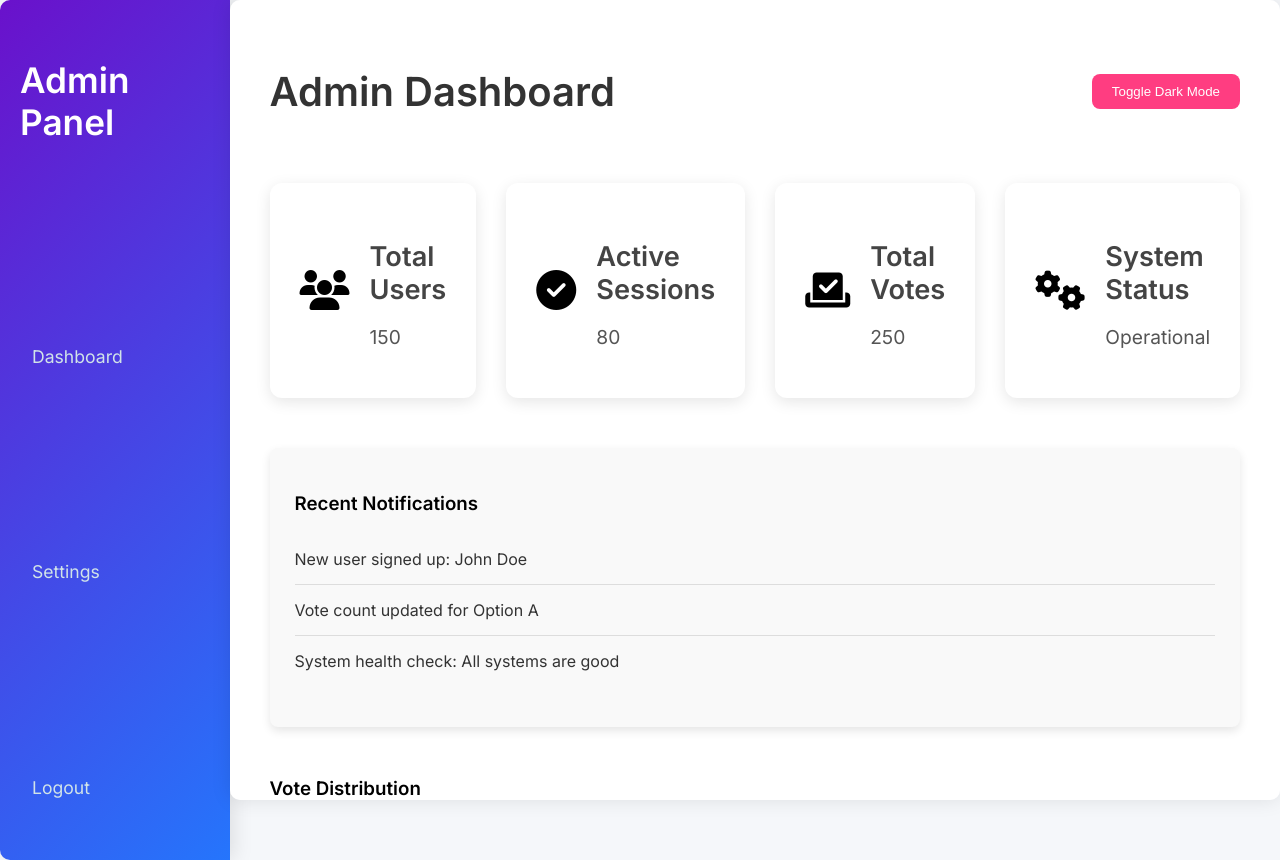
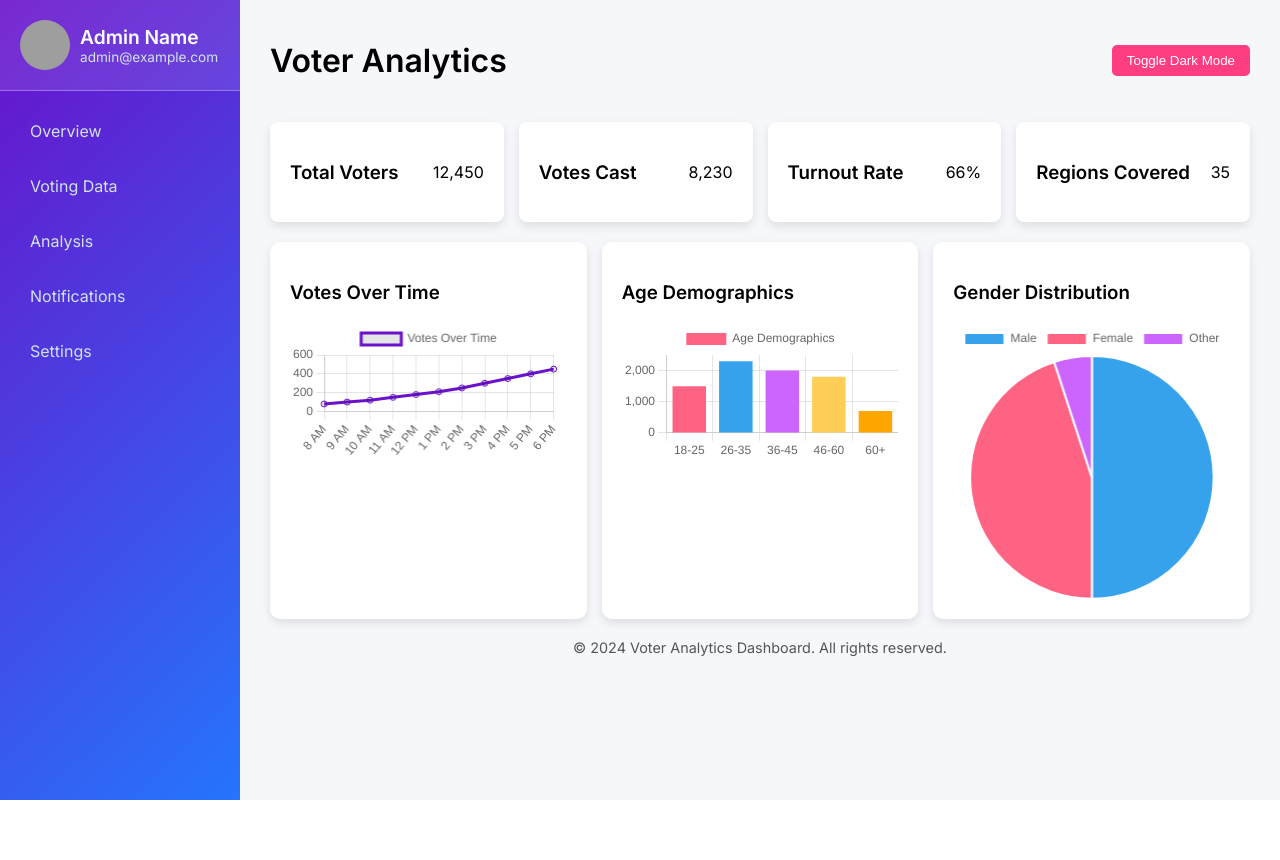
Before and after one commit to dharshanarayanan/Software_Engineering_project, a Flask app: template templates/dashboard.html in a window 1280 px wide. After the commit the page ends 800 px from the top, so only its background shows below. Run offline with Flask 3, Linux system fonts and the light colour scheme; the template is opened without the code that fills it, so the values that code supplies are empty; a map, chart or similar area stays blank; some libraries are stand-ins or nearby versions; grey boxes are pictures that could not be loaded.

```diff
--- a/templates/dashboard.html
+++ b/templates/dashboard.html
@@ -3,9 +3,9 @@
 <head>
     <meta charset="UTF-8">
     <meta name="viewport" content="width=device-width, initial-scale=1.0">
-    <title>Admin Dashboard</title>
+    <title>Voter Analytics Dashboard</title>
     <link href="https://fonts.googleapis.com/css2?family=Inter:wght@400;600&display=swap" rel="stylesheet">
-    <script src="https://kit.fontawesome.com/a076d05399.js"></script>
+    <script src="https://cdn.jsdelivr.net/npm/chart.js"></script>
     <style>
         body {
             font-family: 'Inter', sans-serif;
@@ -13,88 +13,100 @@
             padding: 0;
             background-color: #f5f7fa;
             display: flex;
-            flex-direction: row;
             height: 100vh;
             overflow: hidden;
-            transition: background-color 0.3s ease;
         }
 
         /* Sidebar */
         .sidebar {
-            width: 250px;
+            width: 240px;
             background: linear-gradient(135deg, #6a11cb, #2575fc);
             color: white;
-            padding: 30px 20px;
             display: flex;
             flex-direction: column;
-            justify-content: space-between;
             height: 100vh;
             position: sticky;
             top: 0;
-            box-shadow: 4px 0 20px rgba(0, 0, 0, 0.1);
-            border-radius: 10px 0 0 10px;
+            overflow-y: auto;
         }
 
-        .sidebar h2 {
-            font-size: 2.2rem;
+        .sidebar-header {
+            display: flex;
+            align-items: center;
+            padding: 20px;
+            cursor: pointer;
+            background: rgba(255, 255, 255, 0.1);
+            border-bottom: 1px solid rgba(255, 255, 255, 0.3);
+        }
+
+        .sidebar-header img {
+            width: 50px;
+            height: 50px;
+            border-radius: 50%;
+            margin-right: 10px;
+        }
+
+        .sidebar-header h3 {
+            margin: 0;
+            font-size: 1.2rem;
             font-weight: 600;
-            color: white;
-            margin-bottom: 40px;
+        }
+
+        .sidebar-header p {
+            margin: 0;
+            font-size: 0.85rem;
+            color: #d1e3e8;
+        }
+
+        .sidebar-content {
+            padding: 20px;
+            flex-grow: 1;
         }
 
         .sidebar a {
+            display: block;
             color: #d1e3e8;
             text-decoration: none;
-            font-size: 1.1rem;
-            margin-bottom: 20px;
-            padding: 12px;
-            border-radius: 8px;
-            transition: all 0.3s ease;
+            font-size: 1rem;
+            margin-bottom: 15px;
+            padding: 10px;
+            border-radius: 5px;
+            transition: background-color 0.3s ease;
         }
 
         .sidebar a:hover {
             background-color: rgba(255, 255, 255, 0.2);
-            padding-left: 20px;
-            color: white;
+        }
+
+        /* Collapsible Profile */
+        .sidebar-header.collapsed + .sidebar-content {
+            display: none;
         }
 
         /* Dashboard */
         .dashboard {
             flex-grow: 1;
-            padding: 40px;
-            width: 100%;
+            padding: 20px 30px;
             overflow-y: auto;
-            background: #ffffff;
-            border-radius: 10px;
-            box-shadow: 0 0 20px rgba(0, 0, 0, 0.1);
-            transition: background-color 0.3s ease;
-            position: relative;
-        }
-
-        body.dark-mode .dashboard {
-            background: #2f3640;
-            color: white;
         }
 
         .dashboard-header {
             display: flex;
             justify-content: space-between;
             align-items: center;
-            margin-bottom: 40px;
+            margin-bottom: 20px;
         }
 
         .dashboard-header h1 {
-            font-size: 2.5rem;
-            font-weight: 600;
-            color: #333;
+            font-size: 2rem;
         }
 
         .dark-mode-btn {
             background: #ff3d81;
             color: white;
             border: none;
-            padding: 10px 20px;
-            border-radius: 8px;
+            padding: 8px 15px;
+            border-radius: 5px;
             cursor: pointer;
             transition: background-color 0.3s ease;
         }
@@ -106,212 +118,168 @@
         /* Card Container */
         .card-container {
             display: grid;
-            grid-template-columns: repeat(4, 1fr);
-            gap: 30px;
-            margin-bottom: 50px;
+            grid-template-columns: repeat(auto-fit, minmax(220px, 1fr));
+            gap: 15px;
         }
 
         .card {
             background: #ffffff;
-            padding: 30px;
-            border-radius: 12px;
-            box-shadow: 0 4px 15px rgba(0, 0, 0, 0.1);
-            cursor: pointer;
-            transition: transform 0.3s ease, box-shadow 0.3s ease;
+            padding: 20px;
+            border-radius: 8px;
+            box-shadow: 0 4px 10px rgba(0, 0, 0, 0.1);
             display: flex;
             align-items: center;
             justify-content: space-between;
-        }
-
-        .card i {
-            font-size: 2.5rem;
-            margin-right: 20px;
+            transition: transform 0.3s ease, box-shadow 0.3s ease;
         }
 
         .card:hover {
-            transform: translateY(-8px);
-            box-shadow: 0 8px 20px rgba(0, 0, 0, 0.1);
-        }
-
-        .card h3 {
-            font-size: 1.7rem;
-            font-weight: 600;
-            margin-bottom: 15px;
-            color: #444;
-        }
-
-        .card p {
-            font-size: 1.2rem;
-            color: #555;
+            transform: translateY(-5px);
+            box-shadow: 0 8px 20px rgba(0, 0, 0, 0.2);
         }
 
         /* Chart Section */
-        .chart-container {
-            width: 100%;
-            margin-top: 50px;
+        .chart-section {
+            margin-top: 20px;
+            display: grid;
+            grid-template-columns: repeat(auto-fit, minmax(300px, 1fr));
+            gap: 15px;
         }
 
-        .bar-chart {
-            width: 100%;
-            height: 400px;
+        .chart-box {
+            background: white;
             border-radius: 10px;
-        }
-
-        /* Notification Panel */
-        .notification-panel {
-            background-color: #f9f9f9;
-            border-radius: 8px;
-            padding: 25px;
-            margin-top: 40px;
+            padding: 20px;
             box-shadow: 0 4px 10px rgba(0, 0, 0, 0.1);
         }
 
-        .notification-panel ul {
-            list-style-type: none;
-            padding: 0;
+        .chart-box canvas {
+            width: 100%;
+            height: 300px;
         }
 
-        .notification-panel li {
-            padding: 15px 0;
-            border-bottom: 1px solid #ddd;
-            color: #333;
+        /* Footer */
+        .footer {
+            text-align: center;
+            margin-top: 20px;
+            font-size: 0.9rem;
+            color: #555;
         }
-
-        .notification-panel li:last-child {
-            border-bottom: none;
-        }
-
-        .footer {
-            font-size: 1rem;
-            text-align: center;
-            color: #777;
-            margin-top: 50px;
-        }
-
-        /* Media Queries */
-        @media (max-width: 1200px) {
-            .card-container {
-                grid-template-columns: repeat(2, 1fr);
-            }
-        }
-
-        @media (max-width: 768px) {
-            .card-container {
-                grid-template-columns: 1fr;
-            }
-
-            .dashboard {
-                margin-left: 0;
-                width: 100%;
-            }
-        }
-
     </style>
 </head>
 <body>
-
-    <!-- Sidebar -->
     <div class="sidebar">
-        <h2>Admin Panel</h2>
-        <a href="/dashboard">Dashboard</a>
-        <a href="/settings">Settings</a>
-        <a href="/logout">Logout</a>
+        <div class="sidebar-header" onclick="toggleProfile()">
+            <img src="profile-pic.jpg" alt="Admin Profile Picture">
+            <div>
+                <h3>Admin Name</h3>
+                <p>admin@example.com</p>
+            </div>
+        </div>
+        <div class="sidebar-content">
+            <a href="#overview">Overview</a>
+            <a href="#voting-data">Voting Data</a>
+            <a href="#analysis">Analysis</a>
+            <a href="#notifications">Notifications</a>
+            <a href="#settings">Settings</a>
+        </div>
     </div>
 
-    <!-- Dashboard -->
     <div class="dashboard">
         <div class="dashboard-header">
-            <h1>Admin Dashboard</h1>
+            <h1>Voter Analytics</h1>
             <button class="dark-mode-btn" onclick="toggleDarkMode()">Toggle Dark Mode</button>
         </div>
 
-        <!-- Dashboard Cards -->
         <div class="card-container">
             <div class="card">
-                <i class="fas fa-users"></i>
-                <div>
-                    <h3>Total Users</h3>
-                    <p>150</p>
-                </div>
+                <h3>Total Voters</h3>
+                <p>12,450</p>
             </div>
             <div class="card">
-                <i class="fas fa-check-circle"></i>
-                <div>
-                    <h3>Active Sessions</h3>
-                    <p>80</p>
-                </div>
+                <h3>Votes Cast</h3>
+                <p>8,230</p>
             </div>
             <div class="card">
-                <i class="fas fa-vote-yea"></i>
-                <div>
-                    <h3>Total Votes</h3>
-                    <p>250</p>
-                </div>
+                <h3>Turnout Rate</h3>
+                <p>66%</p>
             </div>
             <div class="card">
-                <i class="fas fa-cogs"></i>
-                <div>
-                    <h3>System Status</h3>
-                    <p>Operational</p>
-                </div>
+                <h3>Regions Covered</h3>
+                <p>35</p>
             </div>
         </div>
 
-        <!-- Notification Panel -->
-        <div class="notification-panel">
-            <h3>Recent Notifications</h3>
-            <ul>
-                <li>New user signed up: John Doe</li>
-                <li>Vote count updated for Option A</li>
-                <li>System health check: All systems are good</li>
-            </ul>
-        </div>
-
-        <!-- Chart Section -->
-        <div class="chart-container">
-            <h3>Vote Distribution</h3>
-            <canvas id="voteChart" class="bar-chart"></canvas>
+        <div class="chart-section">
+            <div class="chart-box">
+                <h3>Votes Over Time</h3>
+                <canvas id="votesOverTime"></canvas>
+            </div>
+            <div class="chart-box">
+                <h3>Age Demographics</h3>
+                <canvas id="ageDemographics"></canvas>
+            </div>
+            <div class="chart-box">
+                <h3>Gender Distribution</h3>
+                <canvas id="genderDistribution"></canvas>
+            </div>
         </div>
 
         <div class="footer">
-            <p>&copy; 2024 Admin Dashboard. All rights reserved.</p>
+            &copy; 2024 Voter Analytics Dashboard. All rights reserved.
         </div>
     </div>
 
-    <!-- Chart.js Bar Chart -->
-    <script src="https://cdn.jsdelivr.net/npm/chart.js"></script>
     <script>
-        var ctx = document.getElementById('voteChart').getContext('2d');
-        var voteChart = new Chart(ctx, {
-            type: 'bar',
-            data: {
-                labels: ['Option A', 'Option B', 'Option C'],
-                datasets: [{
-                    label: 'Votes',
-                    data: [75, 50, 25],
-                    backgroundColor: ['#2E8B57', '#5F9EA0', '#ffeb3b'],
-                    borderColor: ['#2E8B57', '#5F9EA0', '#ffeb3b'],
-                    borderWidth: 1
-                }]
-            },
-            options: {
-                responsive: true,
-                scales: {
-                    y: {
-                        beginAtZero: true
-                    }
-                },
-                animation: {
-                    duration: 1500,
-                    easing: 'easeOutBounce'
-                }
-            }
-        });
-
         function toggleDarkMode() {
             document.body.classList.toggle('dark-mode');
         }
+
+        function toggleProfile() {
+            const header = document.querySelector('.sidebar-header');
+            header.classList.toggle('collapsed');
+        }
+
+        // Chart.js initialization
+        const votesOverTimeCtx = document.getElementById('votesOverTime').getContext('2d');
+        const ageDemographicsCtx = document.getElementById('ageDemographics').getContext('2d');
+        const genderDistributionCtx = document.getElementById('genderDistribution').getContext('2d');
+
+        new Chart(votesOverTimeCtx, {
+            type: 'line',
+            data: {
+                labels: ['8 AM', '9 AM', '10 AM', '11 AM', '12 PM', '1 PM', '2 PM', '3 PM', '4 PM', '5 PM', '6 PM'],
+                datasets: [{
+                    label: 'Votes Over Time',
+                    data: [80, 100, 120, 150, 180, 210, 250, 300, 350, 400, 450],
+                    borderColor: '#6a11cb',
+                    fill: false,
+                }],
+            },
+        });
+
+        new Chart(ageDemographicsCtx, {
+            type: 'bar',
+            data: {
+                labels: ['18-25', '26-35', '36-45', '46-60', '60+'],
+                datasets: [{
+                    label: 'Age Demographics',
+                    data: [1500, 2300, 2000, 1800, 700],
+                    backgroundColor: ['#ff6384', '#36a2eb', '#cc65fe', '#ffce56', '#ffa600'],
+                }],
+            },
+        });
+
+        new Chart(genderDistributionCtx, {
+            type: 'pie',
+            data: {
+                labels: ['Male', 'Female', 'Other'],
+                datasets: [{
+                    data: [50, 45, 5],
+                    backgroundColor: ['#36a2eb', '#ff6384', '#cc65fe'],
+                }],
+            },
+        });
     </script>
-
 </body>
 </html>
```
Also changed, not shown: templates/Employee.html (added, +243 -0 lines).
